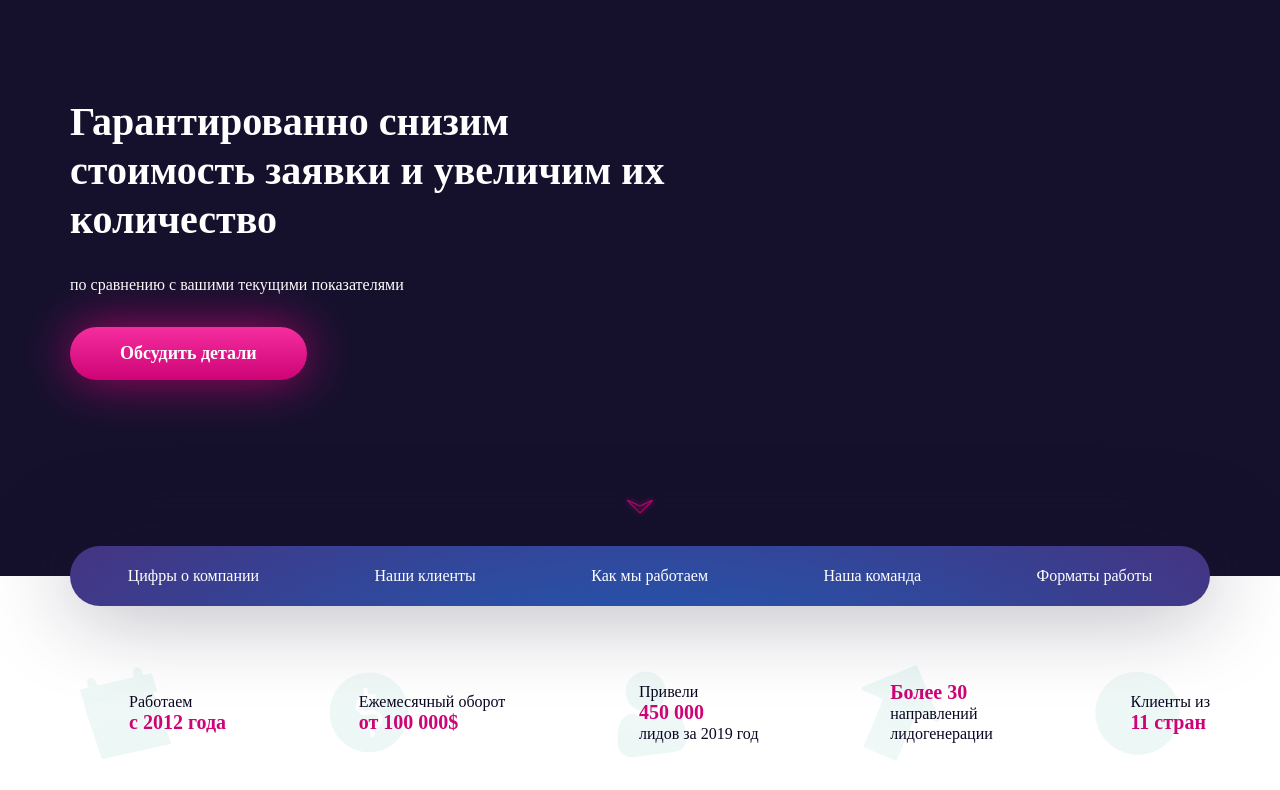
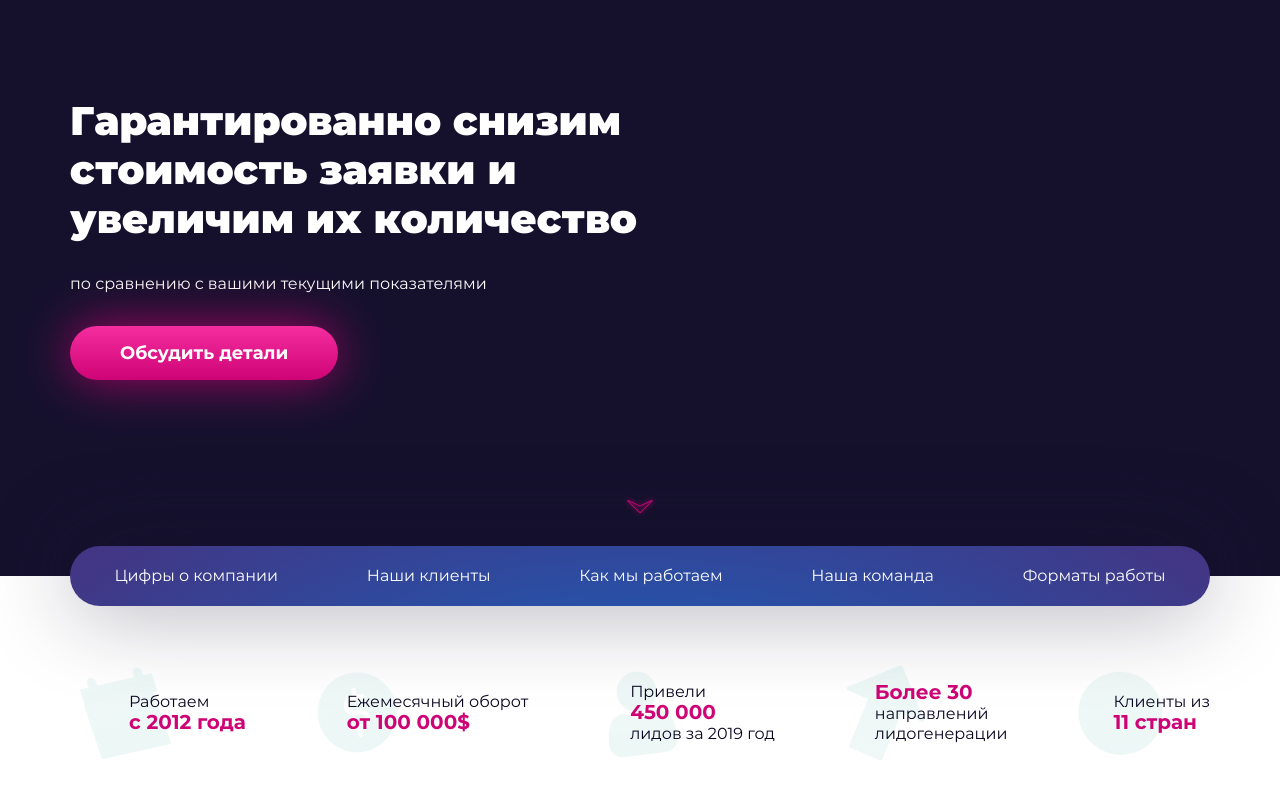
Before and after one commit to SBurnt/webcat-new-site, a website built with webpack: page src/index.html in a window 1280 px wide. Shown: the part 96-886 px from the top of the page. Built offline with nearby package versions, Linux system fonts and the light colour scheme.

Commit message:
fix: edit webpack.config img and fonts

```diff
--- a/src/styles/fonts/fonts.scss
+++ b/src/styles/fonts/fonts.scss
@@ -3,89 +3,89 @@
     font-family: "Montserrat";
     font-style: normal;
     font-weight: 300;
-    src: url("../../assets/fonts/montserrat-v14-latin_cyrillic-300.eot"); /* IE9 Compat Modes */
+    src: url("../assets/fonts/montserrat-v14-latin_cyrillic-300.eot"); /* IE9 Compat Modes */
     src: local("Montserrat Light"), local("Montserrat-Light"),
-      url("../../assets/fonts/montserrat-v14-latin_cyrillic-300.eot?#iefix") format("embedded-opentype"), /* IE6-IE8 */
-      url("../../assets/fonts/montserrat-v14-latin_cyrillic-300.woff2") format("woff2"), /* Super Modern Browsers */
-      url("../../assets/fonts/montserrat-v14-latin_cyrillic-300.woff") format("woff"), /* Modern Browsers */
-      url("../../assets/fonts/montserrat-v14-latin_cyrillic-300.ttf") format("truetype"), /* Safari, Android, iOS */
-      url("../../assets/fonts/montserrat-v14-latin_cyrillic-300.svg#Montserrat") format("svg"); /* Legacy iOS */
+      url("../assets/fonts/montserrat-v14-latin_cyrillic-300.eot?#iefix") format("embedded-opentype"), /* IE6-IE8 */
+      url("../assets/fonts/montserrat-v14-latin_cyrillic-300.woff2") format("woff2"), /* Super Modern Browsers */
+      url("../assets/fonts/montserrat-v14-latin_cyrillic-300.woff") format("woff"), /* Modern Browsers */
+      url("../assets/fonts/montserrat-v14-latin_cyrillic-300.ttf") format("truetype"), /* Safari, Android, iOS */
+      url("../assets/fonts/montserrat-v14-latin_cyrillic-300.svg#Montserrat") format("svg"); /* Legacy iOS */
   }
   /* montserrat-regular - latin_cyrillic */
   @font-face {
     font-family: "Montserrat";
     font-style: normal;
     font-weight: 400;
-    src: url("../../assets/fonts/montserrat-v14-latin_cyrillic-regular.eot"); /* IE9 Compat Modes */
+    src: url("../assets/fonts/montserrat-v14-latin_cyrillic-regular.eot"); /* IE9 Compat Modes */
     src: local("Montserrat Regular"), local("Montserrat-Regular"),
-      url("../../assets/fonts/montserrat-v14-latin_cyrillic-regular.eot?#iefix") format("embedded-opentype"), /* IE6-IE8 */
-      url("../../assets/fonts/montserrat-v14-latin_cyrillic-regular.woff2") format("woff2"), /* Super Modern Browsers */
-      url("../../assets/fonts/montserrat-v14-latin_cyrillic-regular.woff") format("woff"), /* Modern Browsers */
-      url("../../assets/fonts/montserrat-v14-latin_cyrillic-regular.ttf") format("truetype"), /* Safari, Android, iOS */
-      url("../../assets/fonts/montserrat-v14-latin_cyrillic-regular.svg#Montserrat") format("svg"); /* Legacy iOS */
+      url("../assets/fonts/montserrat-v14-latin_cyrillic-regular.eot?#iefix") format("embedded-opentype"), /* IE6-IE8 */
+      url("../assets/fonts/montserrat-v14-latin_cyrillic-regular.woff2") format("woff2"), /* Super Modern Browsers */
+      url("../assets/fonts/montserrat-v14-latin_cyrillic-regular.woff") format("woff"), /* Modern Browsers */
+      url("../assets/fonts/montserrat-v14-latin_cyrillic-regular.ttf") format("truetype"), /* Safari, Android, iOS */
+      url("../assets/fonts/montserrat-v14-latin_cyrillic-regular.svg#Montserrat") format("svg"); /* Legacy iOS */
   }
   /* montserrat-500 - latin_cyrillic */
   @font-face {
     font-family: "Montserrat";
     font-style: normal;
     font-weight: 500;
-    src: url("../../assets/fonts/montserrat-v14-latin_cyrillic-500.eot"); /* IE9 Compat Modes */
+    src: url("../assets/fonts/montserrat-v14-latin_cyrillic-500.eot"); /* IE9 Compat Modes */
     src: local("Montserrat Medium"), local("Montserrat-Medium"),
-      url("../../assets/fonts/montserrat-v14-latin_cyrillic-500.eot?#iefix") format("embedded-opentype"), /* IE6-IE8 */
-      url("../../assets/fonts/montserrat-v14-latin_cyrillic-500.woff2") format("woff2"), /* Super Modern Browsers */
-      url("../../assets/fonts/montserrat-v14-latin_cyrillic-500.woff") format("woff"), /* Modern Browsers */
-      url("../../assets/fonts/montserrat-v14-latin_cyrillic-500.ttf") format("truetype"), /* Safari, Android, iOS */
-      url("../../assets/fonts/montserrat-v14-latin_cyrillic-500.svg#Montserrat") format("svg"); /* Legacy iOS */
+      url("../assets/fonts/montserrat-v14-latin_cyrillic-500.eot?#iefix") format("embedded-opentype"), /* IE6-IE8 */
+      url("../assets/fonts/montserrat-v14-latin_cyrillic-500.woff2") format("woff2"), /* Super Modern Browsers */
+      url("../assets/fonts/montserrat-v14-latin_cyrillic-500.woff") format("woff"), /* Modern Browsers */
+      url("../assets/fonts/montserrat-v14-latin_cyrillic-500.ttf") format("truetype"), /* Safari, Android, iOS */
+      url("../assets/fonts/montserrat-v14-latin_cyrillic-500.svg#Montserrat") format("svg"); /* Legacy iOS */
   }
   /* montserrat-600 - latin_cyrillic */
   @font-face {
     font-family: "Montserrat";
     font-style: normal;
     font-weight: 600;
-    src: url("../../assets/fonts/montserrat-v14-latin_cyrillic-600.eot"); /* IE9 Compat Modes */
+    src: url("../assets/fonts/montserrat-v14-latin_cyrillic-600.eot"); /* IE9 Compat Modes */
     src: local("Montserrat SemiBold"), local("Montserrat-SemiBold"),
-      url("../../assets/fonts/montserrat-v14-latin_cyrillic-600.eot?#iefix") format("embedded-opentype"), /* IE6-IE8 */
-      url("../../assets/fonts/montserrat-v14-latin_cyrillic-600.woff2") format("woff2"), /* Super Modern Browsers */
-      url("../../assets/fonts/montserrat-v14-latin_cyrillic-600.woff") format("woff"), /* Modern Browsers */
-      url("../../assets/fonts/montserrat-v14-latin_cyrillic-600.ttf") format("truetype"), /* Safari, Android, iOS */
-      url("../../assets/fonts/montserrat-v14-latin_cyrillic-600.svg#Montserrat") format("svg"); /* Legacy iOS */
+      url("../assets/fonts/montserrat-v14-latin_cyrillic-600.eot?#iefix") format("embedded-opentype"), /* IE6-IE8 */
+      url("../assets/fonts/montserrat-v14-latin_cyrillic-600.woff2") format("woff2"), /* Super Modern Browsers */
+      url("../assets/fonts/montserrat-v14-latin_cyrillic-600.woff") format("woff"), /* Modern Browsers */
+      url("../assets/fonts/montserrat-v14-latin_cyrillic-600.ttf") format("truetype"), /* Safari, Android, iOS */
+      url("../assets/fonts/montserrat-v14-latin_cyrillic-600.svg#Montserrat") format("svg"); /* Legacy iOS */
   }
   /* montserrat-700 - latin_cyrillic */
   @font-face {
     font-family: "Montserrat";
     font-style: normal;
     font-weight: 700;
-    src: url("../../assets/fonts/montserrat-v14-latin_cyrillic-700.eot"); /* IE9 Compat Modes */
+    src: url("../assets/fonts/montserrat-v14-latin_cyrillic-700.eot"); /* IE9 Compat Modes */
     src: local("Montserrat Bold"), local("Montserrat-Bold"),
-      url("../../assets/fonts/montserrat-v14-latin_cyrillic-700.eot?#iefix") format("embedded-opentype"), /* IE6-IE8 */
-      url("../../assets/fonts/montserrat-v14-latin_cyrillic-700.woff2") format("woff2"), /* Super Modern Browsers */
-      url("../../assets/fonts/montserrat-v14-latin_cyrillic-700.woff") format("woff"), /* Modern Browsers */
-      url("../../assets/fonts/montserrat-v14-latin_cyrillic-700.ttf") format("truetype"), /* Safari, Android, iOS */
-      url("../../assets/fonts/montserrat-v14-latin_cyrillic-700.svg#Montserrat") format("svg"); /* Legacy iOS */
+      url("../assets/fonts/montserrat-v14-latin_cyrillic-700.eot?#iefix") format("embedded-opentype"), /* IE6-IE8 */
+      url("../assets/fonts/montserrat-v14-latin_cyrillic-700.woff2") format("woff2"), /* Super Modern Browsers */
+      url("../assets/fonts/montserrat-v14-latin_cyrillic-700.woff") format("woff"), /* Modern Browsers */
+      url("../assets/fonts/montserrat-v14-latin_cyrillic-700.ttf") format("truetype"), /* Safari, Android, iOS */
+      url("../assets/fonts/montserrat-v14-latin_cyrillic-700.svg#Montserrat") format("svg"); /* Legacy iOS */
   }
   /* montserrat-800 - latin_cyrillic */
   @font-face {
     font-family: "Montserrat";
     font-style: normal;
     font-weight: 800;
-    src: url("../../assets/fonts/montserrat-v14-latin_cyrillic-800.eot"); /* IE9 Compat Modes */
+    src: url("../assets/fonts/montserrat-v14-latin_cyrillic-800.eot"); /* IE9 Compat Modes */
     src: local("Montserrat ExtraBold"), local("Montserrat-ExtraBold"),
-      url("../../assets/fonts/montserrat-v14-latin_cyrillic-800.eot?#iefix") format("embedded-opentype"), /* IE6-IE8 */
-      url("../../assets/fonts/montserrat-v14-latin_cyrillic-800.woff2") format("woff2"), /* Super Modern Browsers */
-      url("../../assets/fonts/montserrat-v14-latin_cyrillic-800.woff") format("woff"), /* Modern Browsers */
-      url("../../assets/fonts/montserrat-v14-latin_cyrillic-800.ttf") format("truetype"), /* Safari, Android, iOS */
-      url("../../assets/fonts/montserrat-v14-latin_cyrillic-800.svg#Montserrat") format("svg"); /* Legacy iOS */
+      url("../assets/fonts/montserrat-v14-latin_cyrillic-800.eot?#iefix") format("embedded-opentype"), /* IE6-IE8 */
+      url("../assets/fonts/montserrat-v14-latin_cyrillic-800.woff2") format("woff2"), /* Super Modern Browsers */
+      url("../assets/fonts/montserrat-v14-latin_cyrillic-800.woff") format("woff"), /* Modern Browsers */
+      url("../assets/fonts/montserrat-v14-latin_cyrillic-800.ttf") format("truetype"), /* Safari, Android, iOS */
+      url("../assets/fonts/montserrat-v14-latin_cyrillic-800.svg#Montserrat") format("svg"); /* Legacy iOS */
   }
   /* montserrat-900 - latin_cyrillic */
   @font-face {
     font-family: "Montserrat";
     font-style: normal;
     font-weight: 900;
-    src: url("../../assets/fonts/montserrat-v14-latin_cyrillic-900.eot"); /* IE9 Compat Modes */
+    src: url("../assets/fonts/montserrat-v14-latin_cyrillic-900.eot"); /* IE9 Compat Modes */
     src: local("Montserrat Black"), local("Montserrat-Black"),
-      url("../../assets/fonts/montserrat-v14-latin_cyrillic-900.eot?#iefix") format("embedded-opentype"), /* IE6-IE8 */
-      url("../../assets/fonts/montserrat-v14-latin_cyrillic-900.woff2") format("woff2"), /* Super Modern Browsers */
-      url("../../assets/fonts/montserrat-v14-latin_cyrillic-900.woff") format("woff"), /* Modern Browsers */
-      url("../../assets/fonts/montserrat-v14-latin_cyrillic-900.ttf") format("truetype"), /* Safari, Android, iOS */
-      url("../../assets/fonts/montserrat-v14-latin_cyrillic-900.svg#Montserrat") format("svg"); /* Legacy iOS */
+      url("../assets/fonts/montserrat-v14-latin_cyrillic-900.eot?#iefix") format("embedded-opentype"), /* IE6-IE8 */
+      url("../assets/fonts/montserrat-v14-latin_cyrillic-900.woff2") format("woff2"), /* Super Modern Browsers */
+      url("../assets/fonts/montserrat-v14-latin_cyrillic-900.woff") format("woff"), /* Modern Browsers */
+      url("../assets/fonts/montserrat-v14-latin_cyrillic-900.ttf") format("truetype"), /* Safari, Android, iOS */
+      url("../assets/fonts/montserrat-v14-latin_cyrillic-900.svg#Montserrat") format("svg"); /* Legacy iOS */
   }
--- a/src/styles/main.scss
+++ b/src/styles/main.scss
@@ -1,5 +1,6 @@
 @import "~normalize.css";
 @import './helpers/reset';
+@import './fonts/fonts';
 
 @import './helpers/mixins';
 @import './helpers/variables';
```
Also changed, not shown: src/index.html (+2 -0 lines), webpack.config.js (+63 -63 lines), src/favicon.ico (renamed from favicon.ico).
